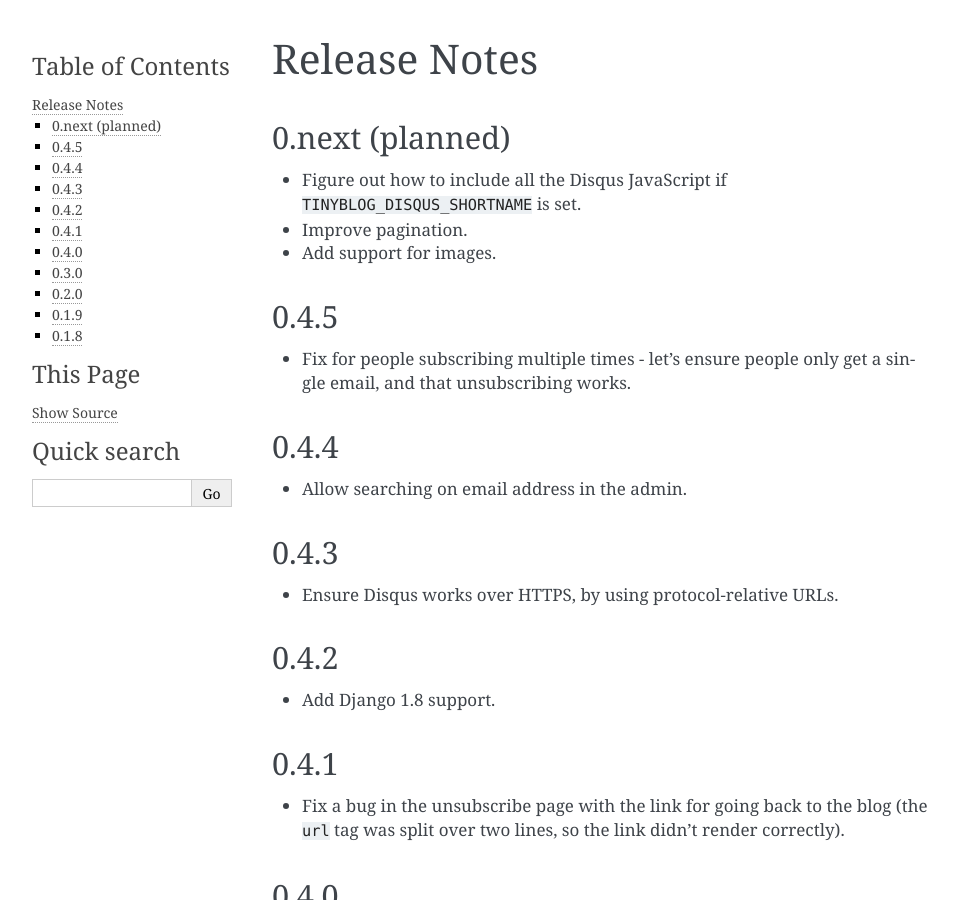
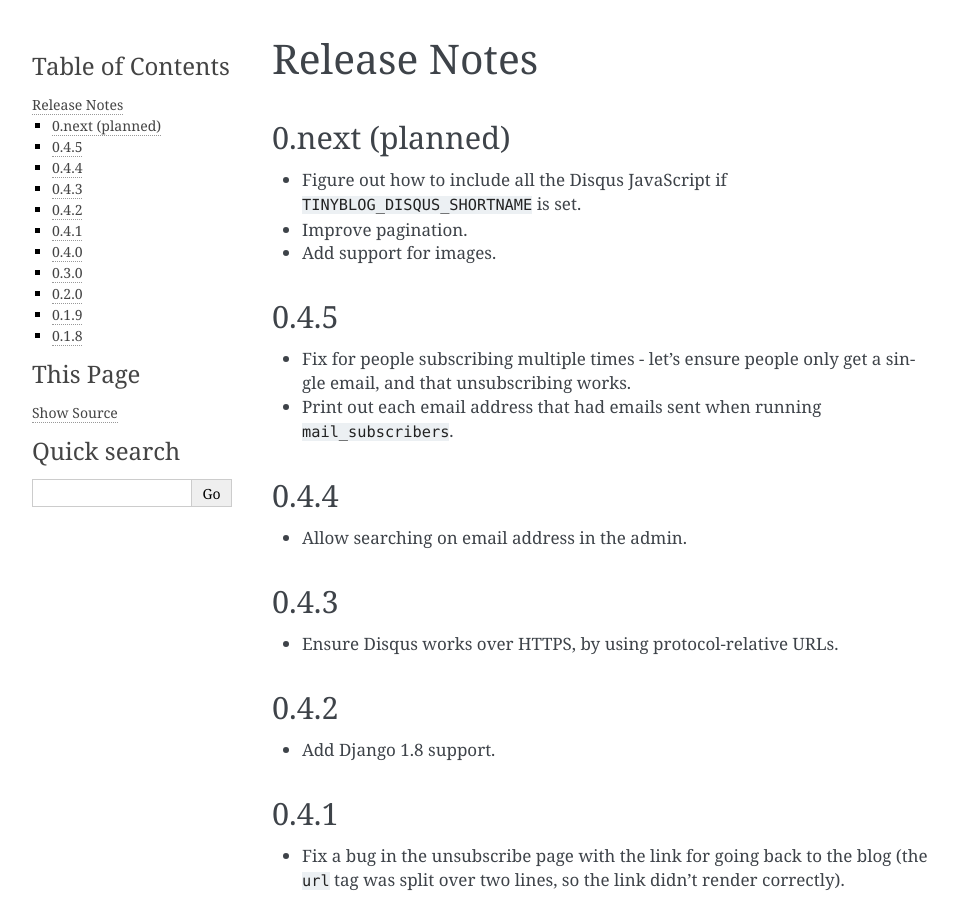
Before and after one commit to dominicrodger/tinyblog, a Sphinx documentation site: the page built from docs/release_notes.rst, in a window 1280 px wide and 900 px high. Shown: the whole window, without its empty margins (148-1106 px from the left). Built offline with Sphinx 7.4.7, drawn with Linux system fonts in a browser that asks for light colours.

Commit message:
Add a missing note to the 0.4.5 release notes

```diff
--- a/docs/release_notes.rst
+++ b/docs/release_notes.rst
@@ -14,6 +14,8 @@ Release Notes
 
 * Fix for people subscribing multiple times - let's ensure people
   only get a single email, and that unsubscribing works.
+* Print out each email address that had emails sent when running
+  ``mail_subscribers``.
 
 0.4.4
 =====
```
